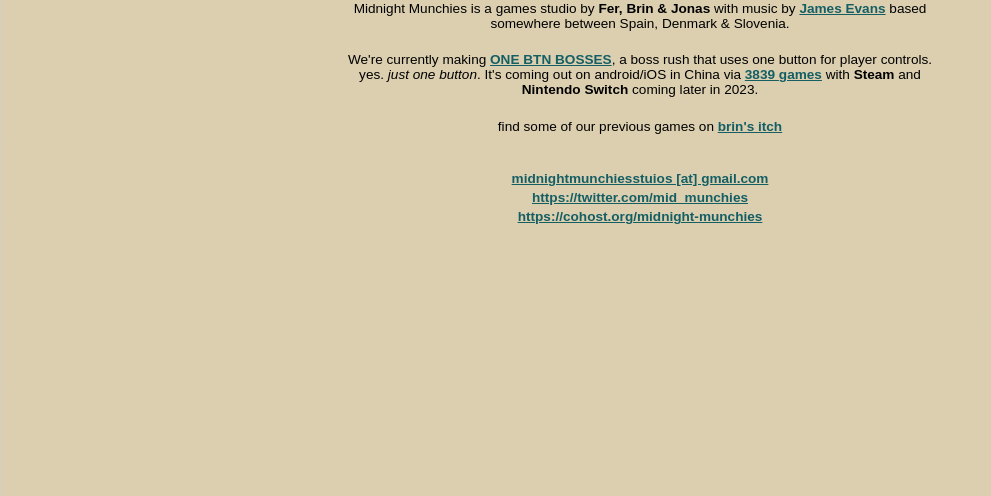
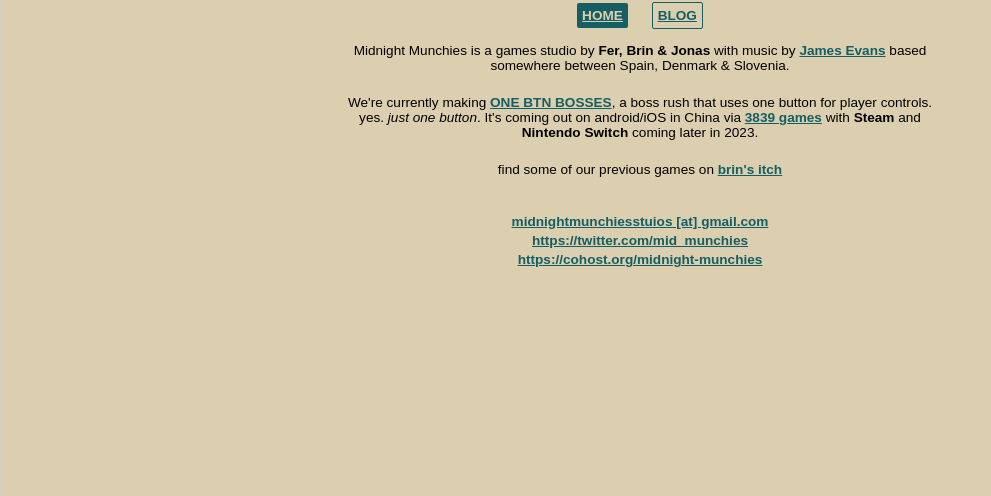
Before and after one commit to Midnight-Munchies/MM-Website, a plain HTML site: page index.html in a window 1280 px wide. Shown: the part 304-800 px from the top of the page, without its empty margins (0-991 px from the left). Drawn offline with Linux system fonts and the light colour scheme.

Commit message:
we have blog pog

```diff
--- a/index.html
+++ b/index.html
@@ -51,6 +51,7 @@
 
         a:hover {
             background-color: var(--secondary);
+            color: var(--main);
         }
 
         #people {
@@ -62,11 +63,44 @@
             padding: 0;
             line-height: 1.2rem;
         }
+
+        .nav-item {
+            display: inline-block;
+            margin: 5px 10px;
+        }
+
+        .label {
+            padding: 5px;
+            border-radius: 2px;
+            text-transform: uppercase;
+
+            border: solid var(--secondary) 1px;
+        }
+
+        .nav-item .label.current-page {
+            padding-bottom: 8px;
+            /* border-bottom:2px solid; */
+            background: #145e64;
+            padding: 5px;
+            border: none;
+            color: #dacfb1;
+            border-radius: 2px;
+        }
     </style>
 </head>
 
 <body>
     <img src="assets/mm_logo_website.png" alt="" id="logo">
+    <nav class="nav-menu">
+        <ul class="inline-nav ">
+            <li class="nav-item nav-item--posts">
+                <a href="https://midnightmunchies.games/" class="label current-page">Home</a>
+            </li>
+            <li class="nav-item">
+                <a href="https://mm-games.tumblr.com/" class="label">Blog</a>
+            </li>
+        </ul>
+    </nav>
     <p>
         Midnight Munchies is a games studio by <span id="people">Fer, Jonas
             & Brin</span> with music by <a href="https://www.jamesmusic.co.uk/">James Evans</a> based
```
